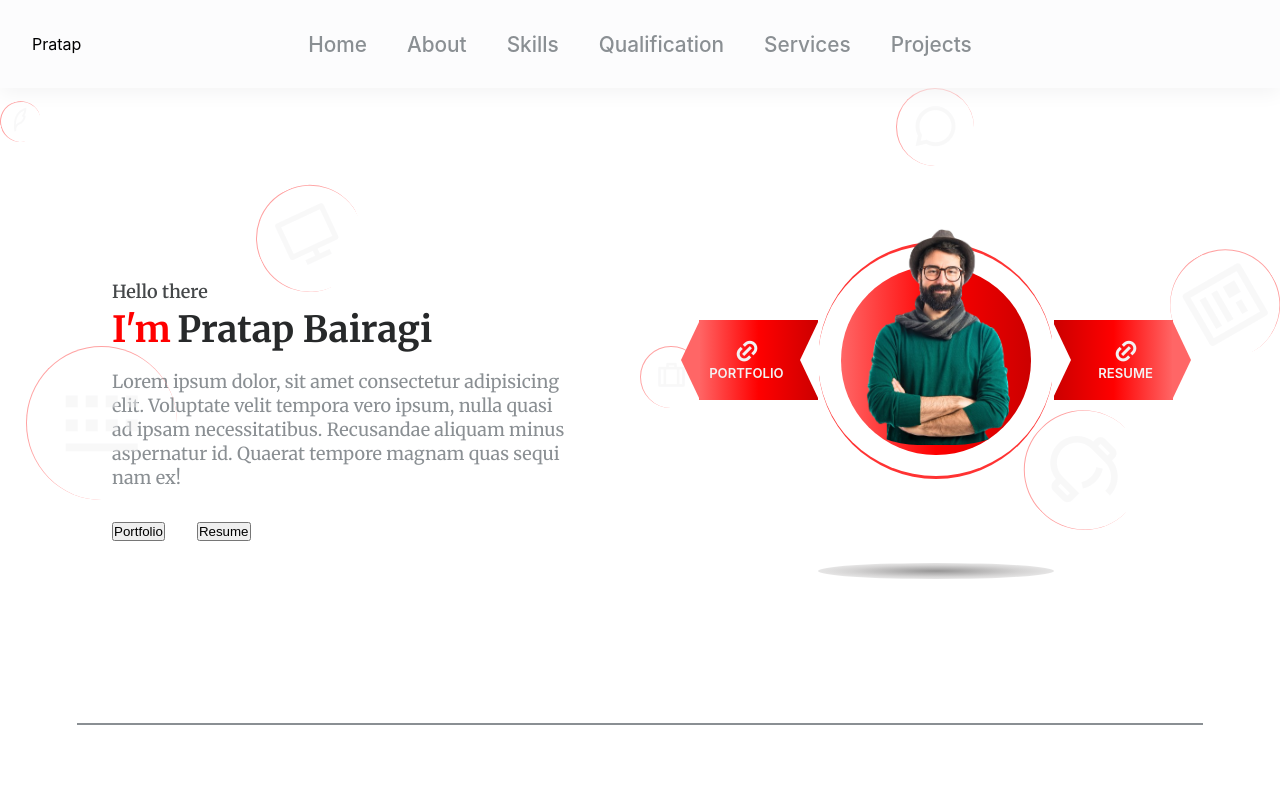
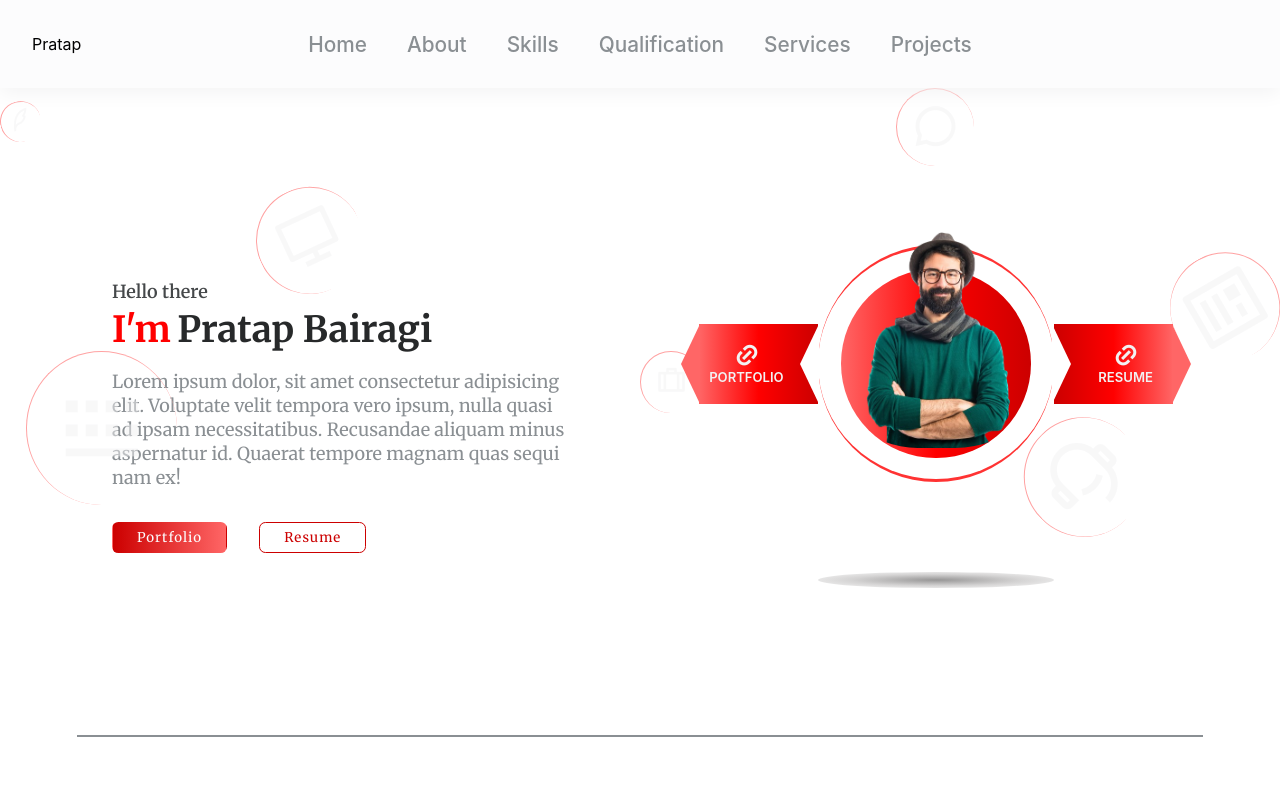
Before and after one commit to pratapbairagi/portfolio3, a React (Create React App) app in the folder portfolio/: page / in a window 1280 px wide. Shown: the top 800 px of the page. Built offline with nearby package versions, Linux system fonts and the light colour scheme.

Commit message:
added scrollreveal animation on scoll

```diff
--- a/portfolio/src/sections/hero.jsx
+++ b/portfolio/src/sections/hero.jsx
@@ -42,8 +42,8 @@ const Hero = () => {
                             </div>
                             <div className="hero_info">Lorem ipsum dolor, sit amet consectetur adipisicing elit. Voluptate velit tempora vero ipsum, nulla quasi ad ipsam necessitatibus. Recusandae aliquam minus aspernatur id. Quaerat tempore magnam quas sequi nam ex!</div>
                             <div className="hero_buttons">
-                                <Button styleclassName={`hero_button`} styleCss={{}} buttonText={"Portfolio"}/>
-                                <Button styleclassName={`hero_button`} styleCss={{}} buttonText={"Resume"}/>
+                                <Button styleClass="hero_button" buttonText={"Portfolio"}/>
+                                <Button styleClass="hero_button" buttonText={"Resume"}/>
                             </div>
                         </div>
                 </div>
```
